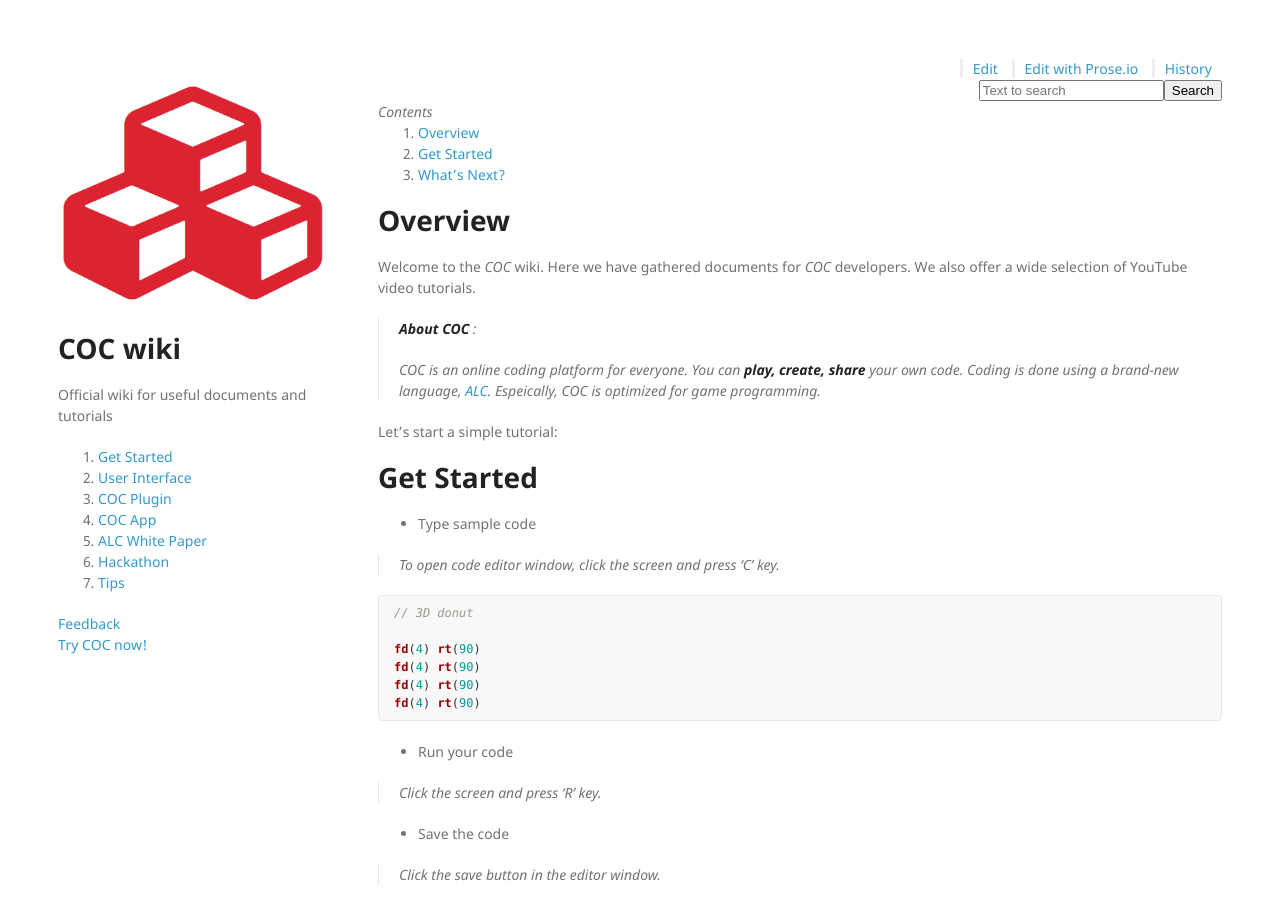
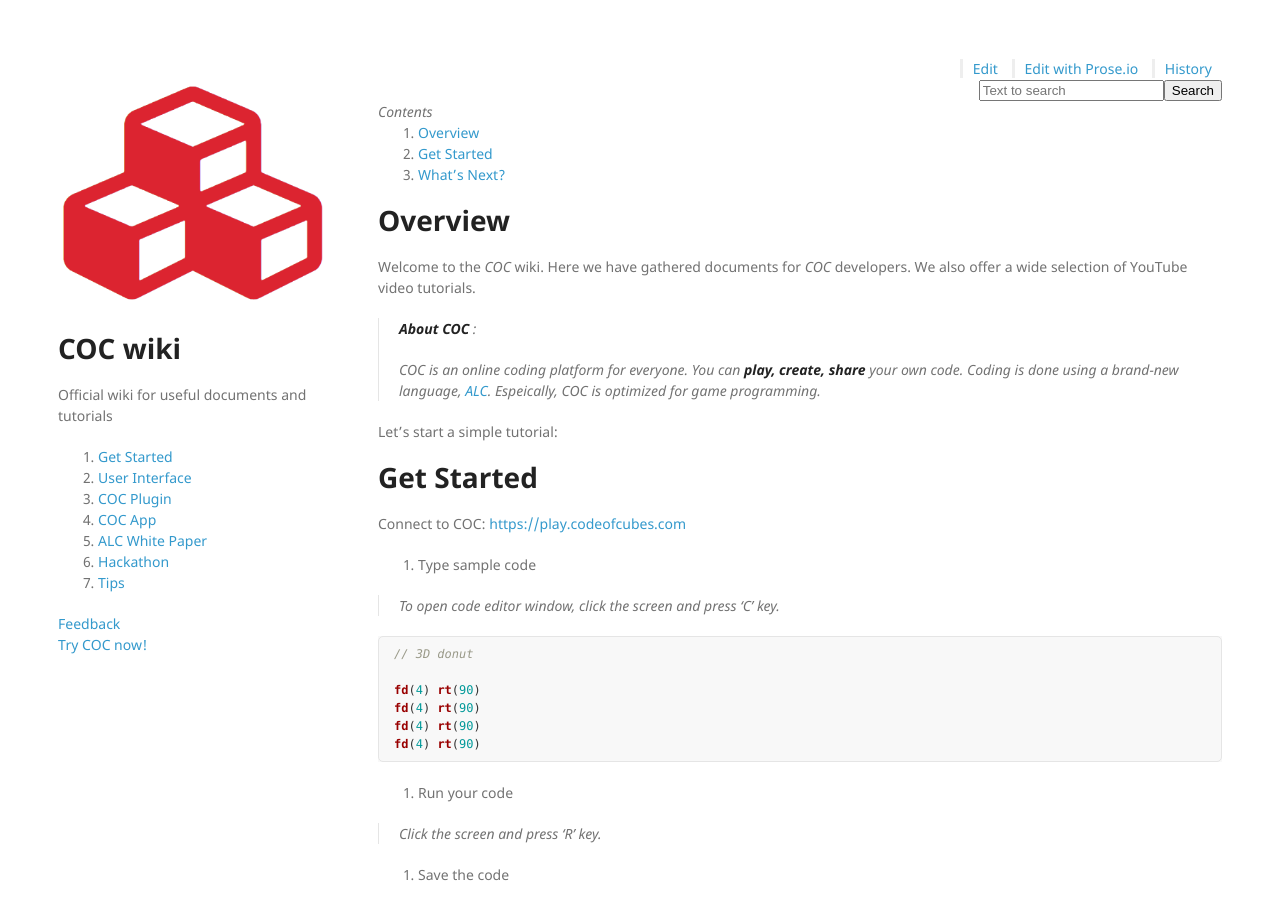
Before and after one commit to daisykim/daisykim.github.io, a Jekyll site: the page built from index.md, in a window 1280 px wide and 900 px high. Built offline with Jekyll 4.4.1, drawn with Linux system fonts in a browser that asks for light colours; nearby versions of some CDN libraries.

Commit message:
Update index

```diff
--- a/index.md
+++ b/index.md
@@ -14,7 +14,9 @@ Let's start a simple tutorial:
 
 # Get Started
 
-* Type sample code
+Connect to COC: [https://play.codeofcubes.com](https://play.codeofcubes.com)
+
+1. Type sample code
 
 > To open code editor window, click the screen and press 'C' key.
 
```
Also changed, not shown: other parts of index.md (+2 -2 lines).
